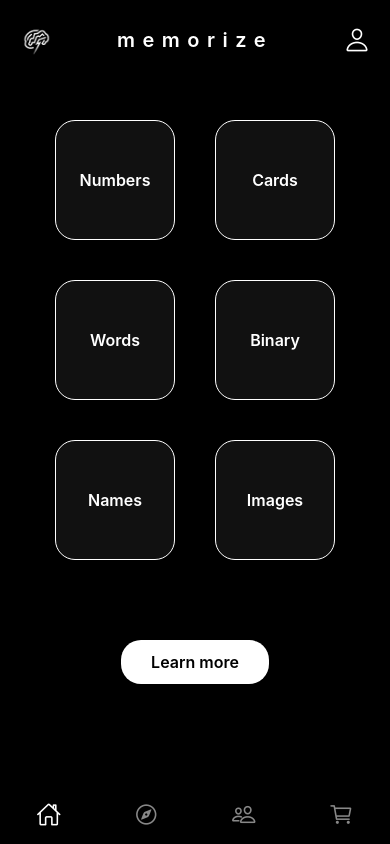
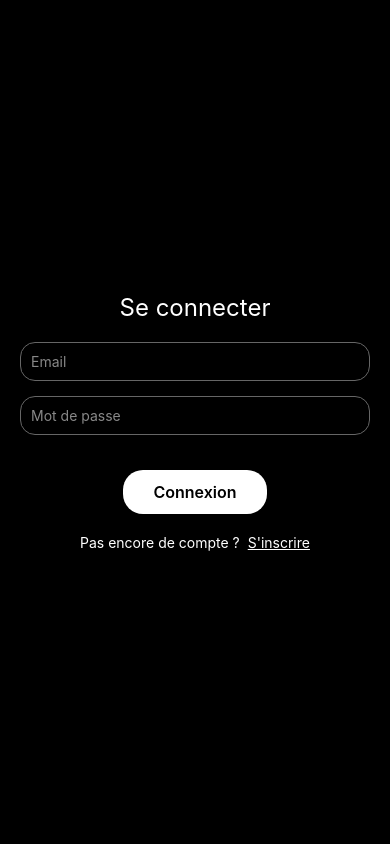
Before and after one commit to guillaumekrvr2/mvp-memo, a React Native app: screen /Login in a window 390 px wide. Built offline with nearby package versions, Linux system fonts and the light colour scheme.

Commit message:
decent screens login + signup, without logged screen yet

```diff
--- a/App.js
+++ b/App.js
@@ -2,24 +2,46 @@
 import React from 'react'
 import { StatusBar } from 'react-native'
 import { NavigationContainer, DarkTheme } from '@react-navigation/native'
+import { createNativeStackNavigator } from '@react-navigation/native-stack'
+import { AccountProvider } from './contexts/AccountContext'
+
+// Auth screens
+import LoginScreen from './screens/LoginScreen'
+import SignUpScreen from './screens/SignUpScreen'
+
+// Main tabs
 import AppNavigator from './navigation/AppNavigator'
 
-// On étend le DarkTheme de React Navigation
+// Thème sombre personnalisé
 const MyTheme = {
   ...DarkTheme,
   colors: {
     ...DarkTheme.colors,
-    background: '#000'    // force le fond noir sous toute transition
-  }
+    background: '#000',
+  },
 }
+
+const RootStack = createNativeStackNavigator()
 
 export default function App() {
   return (
-  <>
-    <StatusBar barStyle="light-content" backgroundColor="#000" />
-    <NavigationContainer theme={MyTheme}>
-      <AppNavigator />
-    </NavigationContainer>
-  </>
+    <>
+      <StatusBar barStyle="light-content" backgroundColor="#000" />
+      <AccountProvider>
+        <NavigationContainer theme={MyTheme}>
+          <RootStack.Navigator
+            initialRouteName="Main"
+            screenOptions={{ headerShown: false }}
+          >
+            {/* Application principale */}
+            <RootStack.Screen name="Main" component={AppNavigator} />
+
+            {/* Écrans d'authentification */}
+            <RootStack.Screen name="Login" component={LoginScreen} />
+            <RootStack.Screen name="SignUp" component={SignUpScreen} />
+          </RootStack.Navigator>
+        </NavigationContainer>
+      </AccountProvider>
+    </>
   )
 }
--- a/components/Header.jsx
+++ b/components/Header.jsx
@@ -1,3 +1,4 @@
+// Header.jsx
 import React from 'react'
 import { SafeAreaView, View, Text, TouchableOpacity, Image, StyleSheet } from 'react-native'
 import { Ionicons } from '@expo/vector-icons'
@@ -25,7 +26,7 @@ export default function Header({ navigation, back }) {
 
         {/* Icône de profil à droite */}
         <TouchableOpacity
-        onPress={() => navigation.navigate('Community')}
+          onPress={() => navigation.getParent()?.navigate('Login')}
           style={styles.profileButton}
         >
           <Ionicons name="person-outline" size={26} color="#fff" />
@@ -37,7 +38,7 @@ export default function Header({ navigation, back }) {
 
 const styles = StyleSheet.create({
   safeArea: {
-     backgroundColor: '#000',     // 2) on force un fond noir sous la barre système
+    backgroundColor: '#000',
   },
   container: {
     height: 60,
@@ -45,7 +46,7 @@ const styles = StyleSheet.create({
     alignItems: 'center',
     backgroundColor: '#000',
     position: 'relative',
-    marginTop: 10
+    marginTop: 10,
   },
   leftContainer: {
     position: 'absolute',
@@ -74,4 +75,4 @@ const styles = StyleSheet.create({
     position: 'absolute',
     right: 20,
   },
-})
+});
--- /dev/null
+++ b/screens/LoginScreen.jsx
@@ -0,0 +1,83 @@
+import React, { useState, useContext } from 'react';
+import { View, TextInput, TouchableOpacity, Text, StyleSheet } from 'react-native';
+import { AccountContext } from '../contexts/AccountContext';
+
+export default function LoginScreen({ navigation }) {
+  const { login } = useContext(AccountContext);
+  const [email, setEmail] = useState('');
+  const [password, setPassword] = useState('');
+  const [error, setError] = useState(null);
+
+  const onLogin = async () => {
+    try {
+      await login(email, password);
+      navigation.replace('Main');
+    } catch (e) {
+      setError(e.message);
+    }
+  };
+
+  return (
+    <View style={styles.container}>
+      <Text style={styles.title}>Se connecter</Text>
+      {error && <Text style={styles.error}>{error}</Text>}
+
+      <TextInput
+        placeholder="Email"
+        placeholderTextColor="#888"
+        keyboardType="email-address"
+        autoCapitalize="none"
+        style={[styles.input, { color: '#fff' }]}
+        value={email}
+        onChangeText={setEmail}
+      />
+
+      <TextInput
+        placeholder="Mot de passe"
+        placeholderTextColor="#888"
+        secureTextEntry
+        style={[styles.input, { color: '#fff' }]}
+        value={password}
+        onChangeText={setPassword}
+      />
+
+      <TouchableOpacity style={styles.learnMore} onPress={onLogin}>
+        <Text style={styles.learnMoreText}>Connexion</Text>
+      </TouchableOpacity>
+
+      <View style={styles.switch}>
+        <Text style={styles.switchText}>Pas encore de compte ?</Text>
+        <TouchableOpacity onPress={() => navigation.navigate('SignUp')}>
+          <Text style={styles.link}>S'inscrire</Text>
+        </TouchableOpacity>
+      </View>
+    </View>
+  );
+}
+
+const styles = StyleSheet.create({
+  container:   { flex:1, padding:20, justifyContent:'center' },
+  title:       { fontSize:24, marginBottom:20, textAlign:'center', color: '#fff' },
+  input:       { borderWidth:1, borderColor:'#666', padding:10, marginBottom:15, borderRadius:15 },
+  error:       { color:'red', textAlign:'center', marginBottom:10 },
+
+  // Ton style learnMore
+  learnMore: {
+    marginTop: 20,
+    paddingHorizontal: 30,
+    paddingVertical: 12,
+    backgroundColor: '#fff',
+    borderRadius: 20,
+    alignSelf: 'center',
+    alignItems: 'center',
+  },
+  learnMoreText: {
+    color: '#000',
+    fontWeight: '600',
+    fontSize: 16,
+  },
+
+  switch:      { marginTop: 20, flexDirection: 'row', justifyContent: 'center' },
+  switchText:  { color: '#fff', marginRight: 8 },
+  link:        { color: '#fff', textDecorationLine: 'underline' },
+});
--- /dev/null
+++ b/screens/SignUpScreen.jsx
@@ -0,0 +1,105 @@
+// screens/SignUpScreen.jsx
+import React, { useState, useContext } from 'react';
+import { View, TextInput, TouchableOpacity, Text, StyleSheet } from 'react-native';
+import { AccountContext } from '../contexts/AccountContext';
+
+export default function SignUpScreen({ navigation }) {
+  const { signUp } = useContext(AccountContext);
+  const [firstName, setFirstName] = useState('');
+  const [lastName,  setLastName]  = useState('');
+  const [email,     setEmail]     = useState('');
+  const [password,  setPassword]  = useState('');
+  const [error,     setError]     = useState(null);
+
+  const onSignUp = async () => {
+    try {
+      await signUp({ firstName, lastName, email, password });
+      navigation.replace('Main');
+    } catch (e) {
+      setError(e.message);
+    }
+  };
+
+  return (
+    <View style={styles.container}>
+      <Text style={styles.title}>Créer un compte</Text>
+      {error && <Text style={styles.error}>{error}</Text>}
+
+      <TextInput
+        placeholder="Prénom"
+        placeholderTextColor="#888"
+        style={[styles.input, { color: '#fff' }]}
+        value={firstName}
+        onChangeText={setFirstName}
+      />
+      <TextInput
+        placeholder="Nom"
+        placeholderTextColor="#888"
+        style={[styles.input, { color: '#fff' }]}
+        value={lastName}
+        onChangeText={setLastName}
+      />
+      <TextInput
+        placeholder="Email"
+        placeholderTextColor="#888"
+        keyboardType="email-address"
+        autoCapitalize="none"
+        style={[styles.input, { color: '#fff' }]}
+        value={email}
+        onChangeText={setEmail}
+      />
+      <TextInput
+        placeholder="Mot de passe"
+        placeholderTextColor="#888"
+        secureTextEntry
+        style={[styles.input, { color: '#fff' }]}
+        value={password}
+        onChangeText={setPassword}
+      />
+
+      <TouchableOpacity style={styles.learnMore} onPress={onSignUp}>
+        <Text style={styles.learnMoreText}>S'inscrire</Text>
+      </TouchableOpacity>
+
+      <View style={styles.switch}>
+        <Text style={styles.switchText}>Déjà un compte ?</Text>
+        <TouchableOpacity onPress={() => navigation.navigate('Login')}>
+          <Text style={styles.link}>Se connecter</Text>
+        </TouchableOpacity>
+      </View>
+    </View>
+  );
+}
+
+const styles = StyleSheet.create({
+  container:   { flex:1, padding:20, justifyContent:'center' },
+  title:       { fontSize:24, marginBottom:20, textAlign:'center', color: '#fff' },
+  input:       {
+    borderWidth:1,
+    borderColor:'#666',
+    padding:10,
+    marginBottom:15,
+    borderRadius:15,
+  },
+  error:       { color:'red', textAlign:'center', marginBottom:10 },
+
+  // Styles “learnMore” pour les boutons
+  learnMore: {
+    marginTop: 20,
+    paddingHorizontal: 30,
+    paddingVertical: 12,
+    backgroundColor: '#fff',
+    borderRadius: 20,
+    alignSelf: 'center',
+    alignItems: 'center',
+  },
+  learnMoreText: {
+    color: '#000',
+    fontWeight: '600',
+    fontSize: 16,
+  },
+
+  switch:      { marginTop: 20, flexDirection: 'row', justifyContent: 'center' },
+  switchText:  { color: '#fff', marginRight: 8 },
+  link:        { color: '#fff', textDecorationLine: 'underline' },
+});
```
Also changed, not shown: contexts/AccountContext.jsx (+65 -48 lines), navigation/MainStackNavigator.jsx (added, +28 -0 lines). Lines whose indentation alone changed are shown as unchanged.
